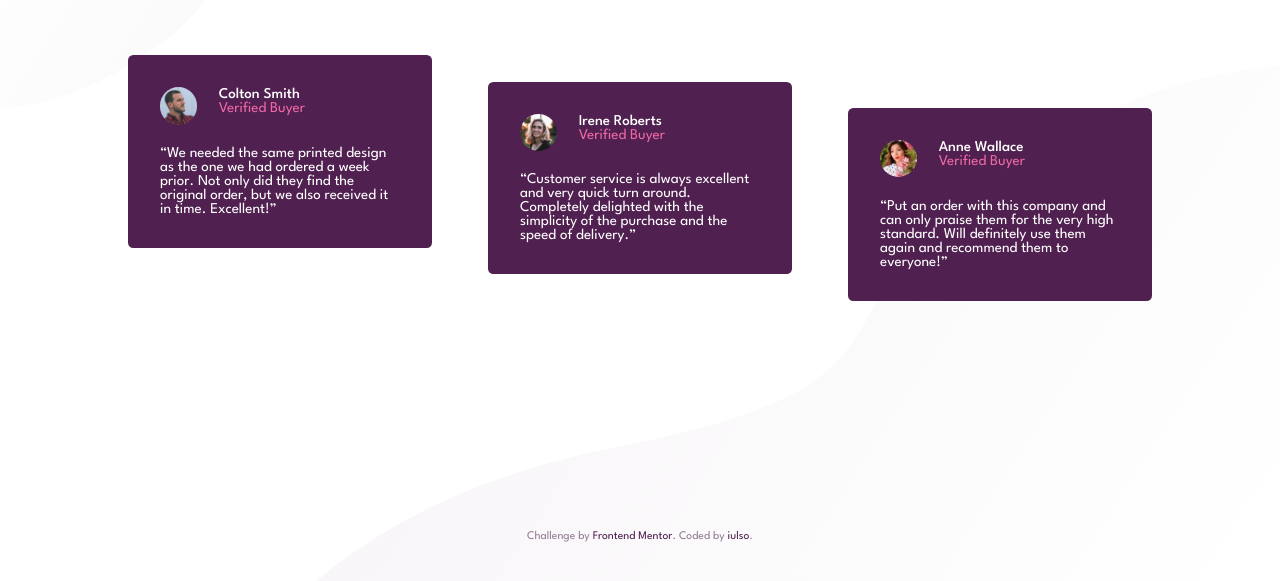
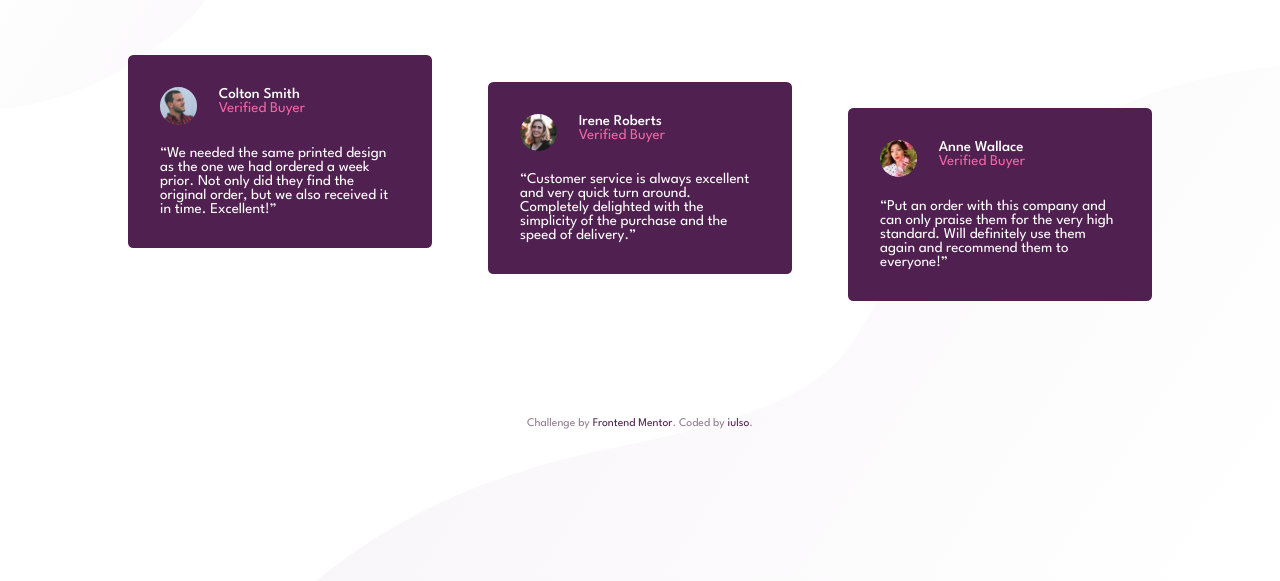
Before and after one commit to iulso/fem-testimonial-section, a website: page index.html in a window 1280 px wide. Shown: the part 253-834 px from the top of the page. Drawn offline with Linux system fonts and the light colour scheme.

Commit message:
Footer updated

```diff
--- a/app/scss/components/footer.scss
+++ b/app/scss/components/footer.scss
@@ -1,18 +1,11 @@
 @use '../util' as *;
 
-.footer {
-  position: fixed;
-  left: 0;
-  bottom: 0;
-  width: 100%;
+.attribution {
+  // padding-bottom: rem(5);
+  font-size: rem(11);
+  text-align: center;
 
-  .attribution {
-    padding-bottom: rem(5);
-    font-size: rem(11);
-    text-align: center;
-
-    a {
-      color: var(--main);
-    }
+  a {
+    color: var(--main);
   }
 }
--- a/app/scss/components/testimonials.scss
+++ b/app/scss/components/testimonials.scss
@@ -1,4 +1,8 @@
 @use '../util' as *;
+
+.testimonials {
+  margin-bottom: rem(110);
+}
 
 .testimonials__top {
   @include breakpoint(large) {
--- a/app/scss/globals/boilerplate.scss
+++ b/app/scss/globals/boilerplate.scss
@@ -14,7 +14,7 @@ html {
 }
 
 body {
-  position: relative;
+  // position: relative;
   margin: 0;
   background: url('https://iulso.github.io/fem-testimonial-section/images/bg-pattern-top-mobile.svg')
       left top no-repeat,
--- a/index.html
+++ b/index.html
@@ -137,8 +137,6 @@
           </div>
         </div>
       </div>
-    </main>
-    <footer class="footer">
       <div class="attribution">
         Challenge by
         <a href="https://www.frontendmentor.io?ref=challenge" target="_blank"
@@ -148,6 +146,6 @@
           >iulso</a
         >.
       </div>
-    </footer>
+    </main>
   </body>
 </html>
```
Also changed, not shown: dist/style.css, 1 other file.
